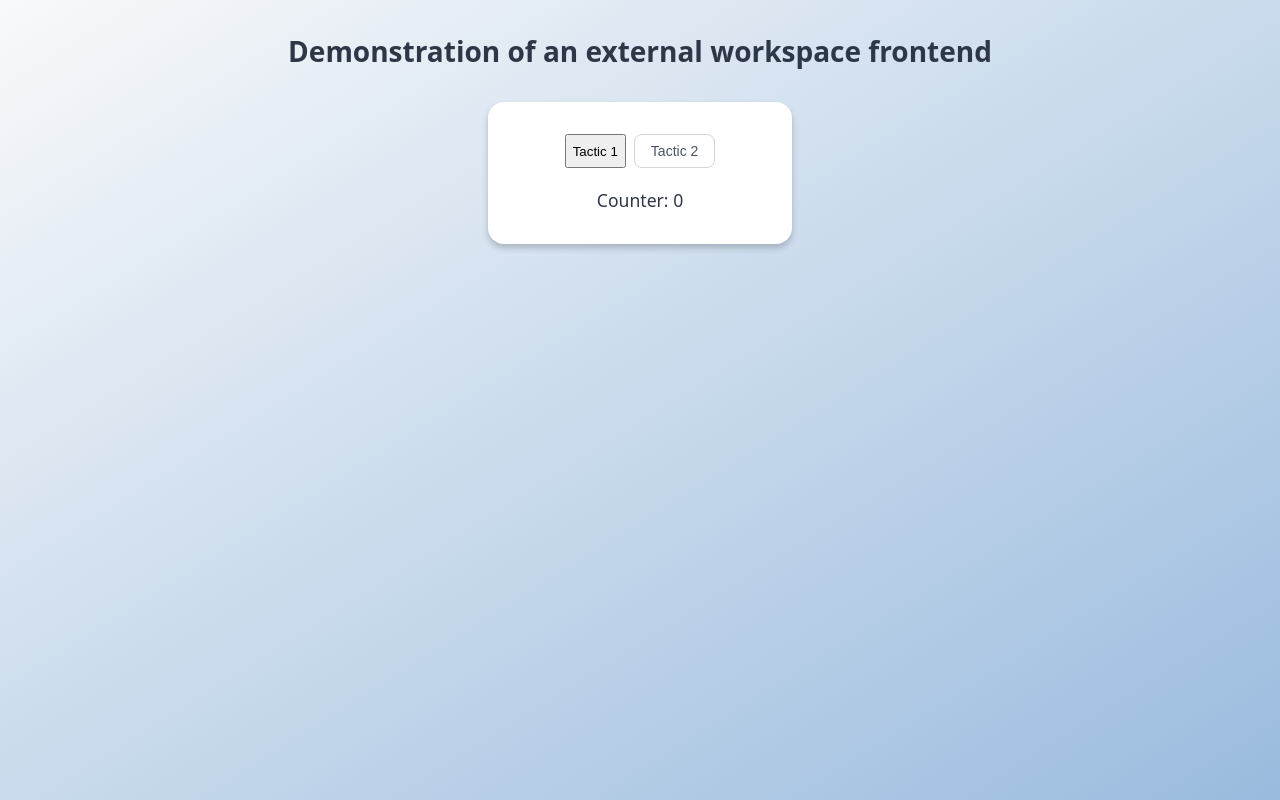
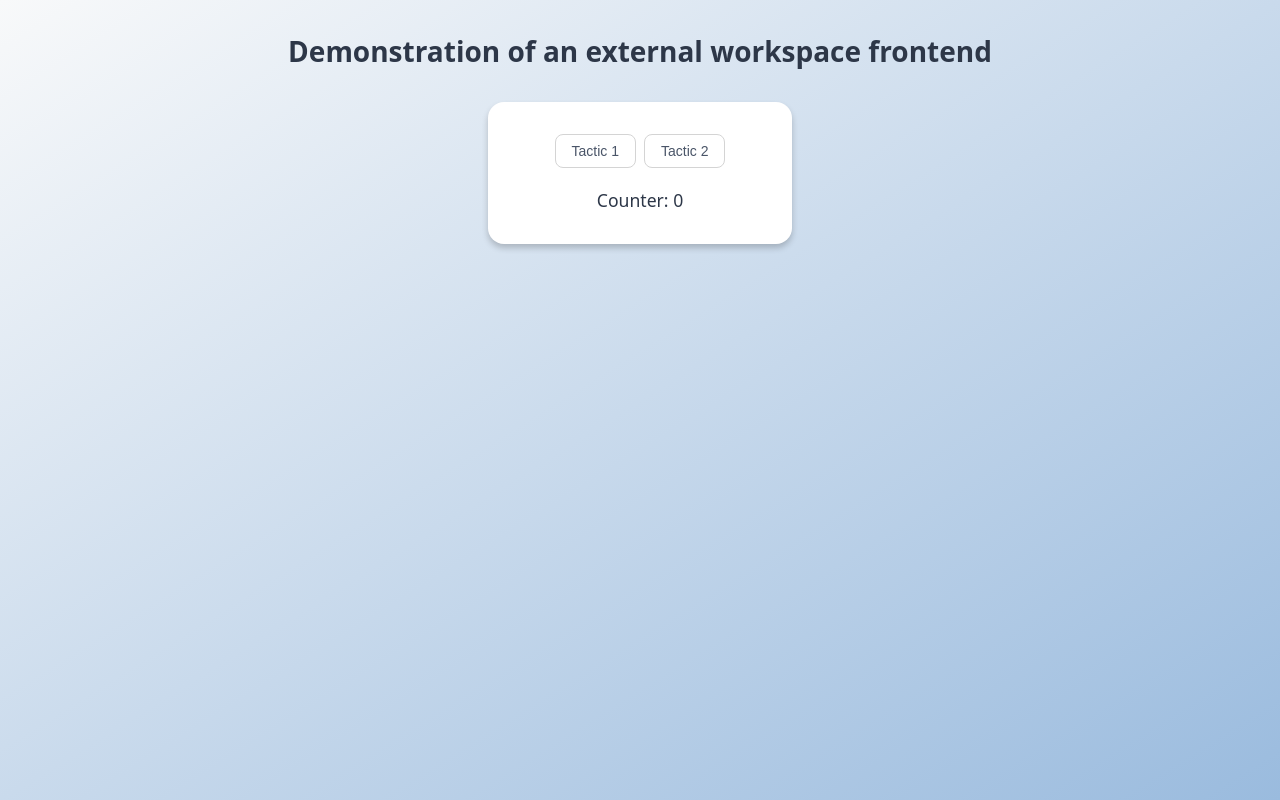
Before and after one commit to fethiayaz/tactics-counter-example, a plain HTML site: page index.html in a window 1280 px wide. Drawn offline with Linux system fonts and the light colour scheme; no server answers.

Commit message:
Update index.html

```diff
--- a/index.html
+++ b/index.html
@@ -12,7 +12,7 @@
             <div id="mainContent">
                 <div class="card">
                     <div class="button-group">
-                        <button onclick = "window.location.href='www.google.com', class="text-button" onclick="incrementBy1()">Tactic 1</button>
+                        <button onclick = "window.location.href='www.google.com'", class="text-button" onclick="incrementBy1()">Tactic 1</button>
                         <button class="text-button" onclick="incrementBy2()">Tactic 2</button>
                     </div>
                     <p class="counter-text">Counter: <span id="counterValue">0</span></p>
```
